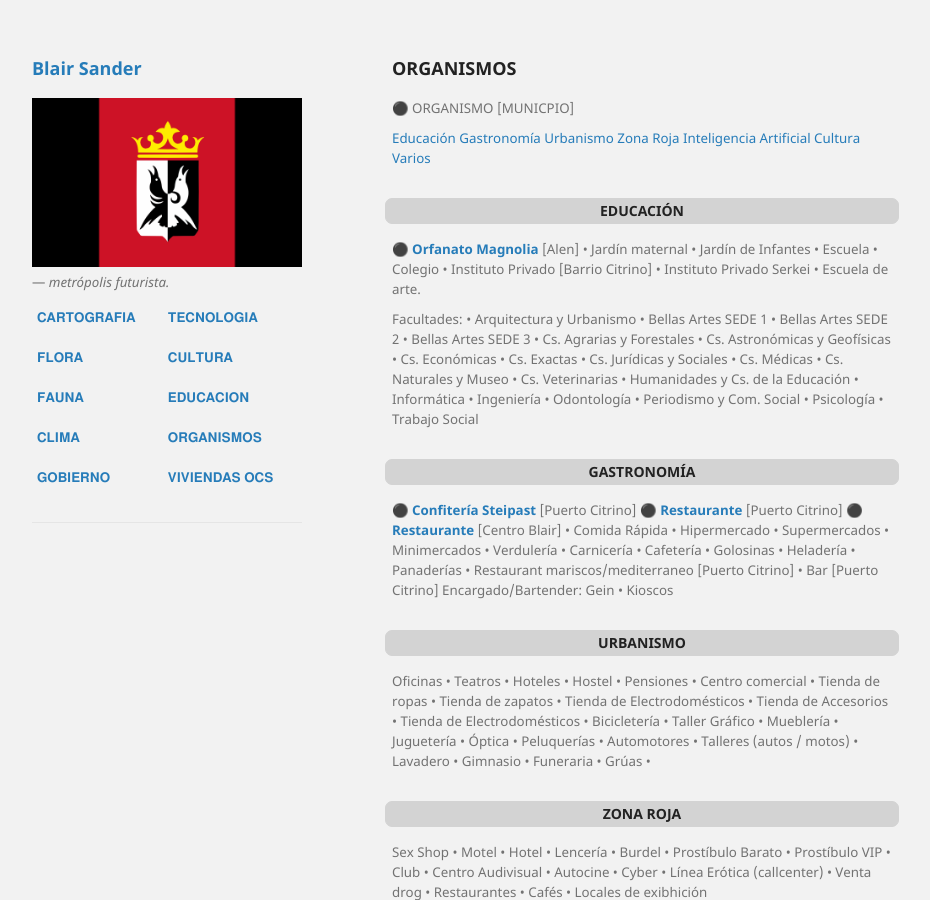
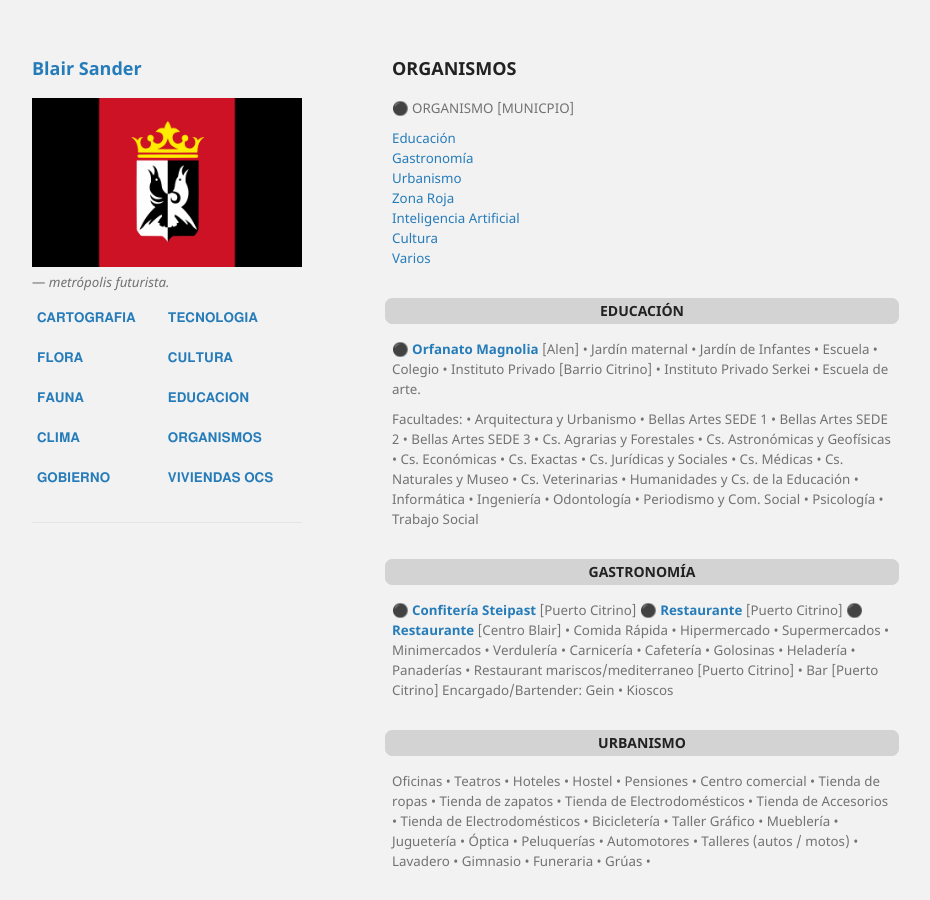
Before and after one commit to BlairSander/ciudad, a Jekyll site: the page built from organismos.md, in a window 1280 px wide and 900 px high. Shown: the whole window, without its empty margins (178-1108 px from the left). Built offline with Jekyll 4.4.1, drawn with Linux system fonts in a browser that asks for light colours; our own code applies the rules of GitHub Pages for plain Markdown files.

```diff
--- a/organismos.md
+++ b/organismos.md
@@ -6,13 +6,13 @@ layout: default
 
 ⚫ ORGANISMO [MUNICPIO]
 
-[Educación](#educación)
-[Gastronomía](#gastronomía)
-[Urbanismo](#urbanismo)
-[Zona Roja](#zona-roja)
-[Inteligencia Artificial](#inteligencia-artificial)
-[Cultura](#cultura)
-[Varios](#varios)
+[Educación](#educación)<br>
+[Gastronomía](#gastronomía)<br>
+[Urbanismo](#urbanismo)<br>
+[Zona Roja](#zona-roja)<br>
+[Inteligencia Artificial](#inteligencia-artificial)<br>
+[Cultura](#cultura)<br>
+[Varios](#varios)<br>
 
 ## EDUCACIÓN
 **[⚫ Orfanato Magnolia](https://blairsander.github.io/ciudad/orfanato.html)** [Alen] • Jardín maternal • Jardín de Infantes • Escuela • Colegio • Instituto Privado [Barrio Citrino] • Instituto Privado Serkei • Escuela de arte.
```
